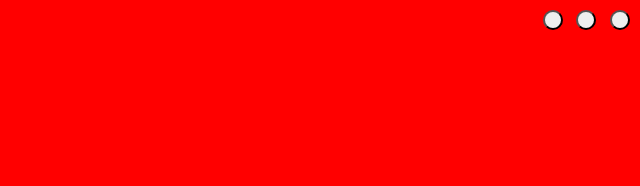
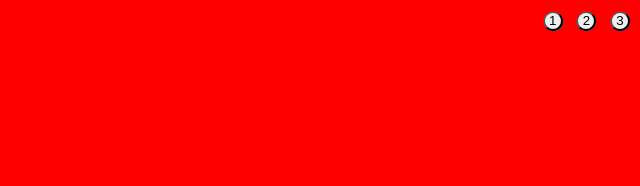
Before and after one commit to Fabio-F16/htmlcss-shoes, a plain HTML site: page index.html in a window 1280 px wide. Shown: the top 186 px of the page, 640-1280 px from the left. Drawn offline with Linux system fonts and the light colour scheme.

Commit message:
inserimento numeri dentro button

```diff
--- a/index.html
+++ b/index.html
@@ -16,9 +16,9 @@
     <header>
         <nav>
             <ul>
-                <li><a href="#red"><button></button></a></li>
-                <li><a href="#green"><button></button></a></li>
-                <li><a href="#yellow"><button></button></a></li>
+                <li><a href="#red"><button>1</button></a></li>
+                <li><a href="#green"><button>2</button></a></li>
+                <li><a href="#yellow"><button>3</button></a></li>
             </ul>
         </nav>
     </header>
```
